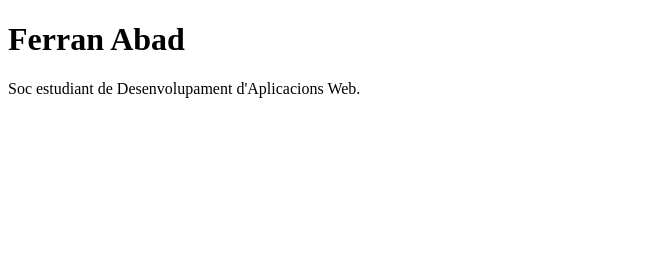
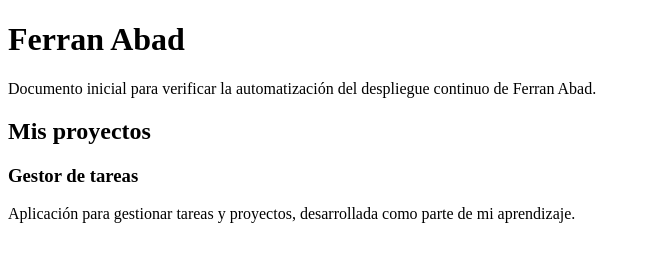
Before and after one commit to Ferr02/portfolio, a plain HTML site: page index.html in a window 1280 px wide. Shown: the whole page, without its empty margins (0-651 px from the left). Drawn offline with Linux system fonts and the light colour scheme.

Commit message:
Afegit secció, resol issue 2

```diff
--- a/index.html
+++ b/index.html
@@ -3,12 +3,28 @@
   <head>
     <meta charset="utf-8">
     <meta name="viewport" content="width=device-width, initial-scale=1">
-    <title>Portfolio de Ferran Abad</title>
+    <title>Portfolio de Nombre Apellido</title>
   </head>
+
   <body>
     <h1>Ferran Abad</h1>
+
     <p>
-      Soc estudiant de Desenvolupament d'Aplicacions Web.
+      Documento inicial para verificar la automatización del despliegue
+      continuo de Ferran Abad.
     </p>
+
+    <section id="projectes">
+      <h2>Mis proyectos</h2>
+
+      <article>
+        <h3>Gestor de tareas</h3>
+
+        <p>
+          Aplicación para gestionar tareas y proyectos,
+          desarrollada como parte de mi aprendizaje.
+        </p>
+      </article>
+    </section>
   </body>
 </html>
```
